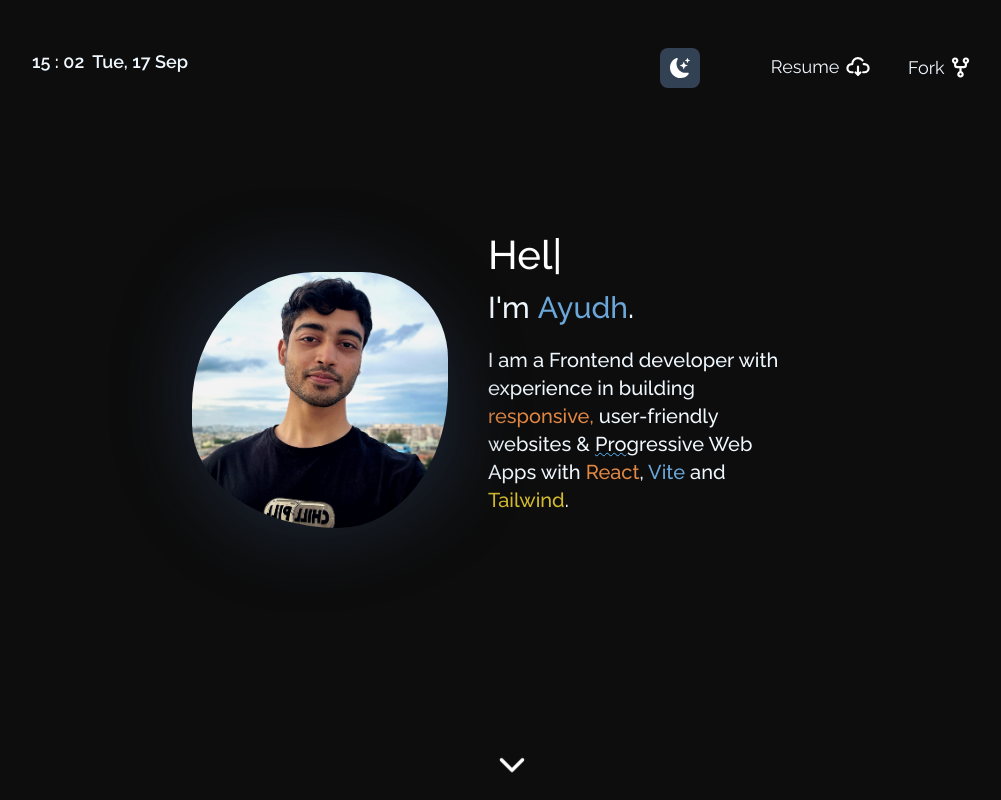
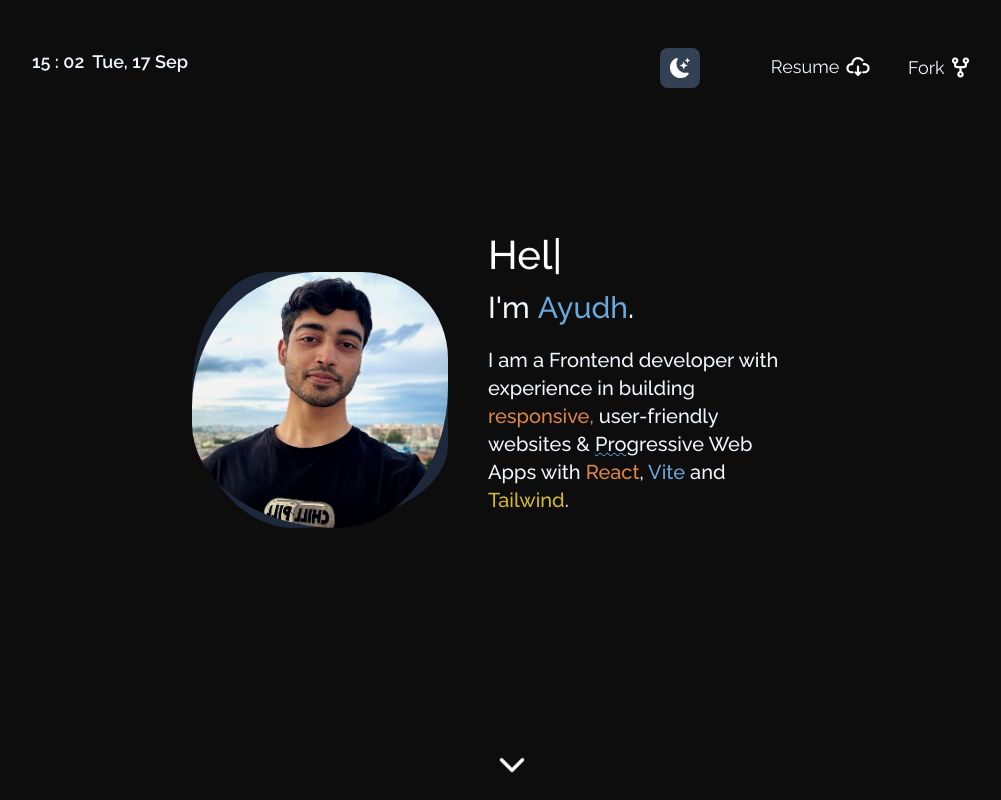
Before and after one commit to makersmecca/Portfolio, a React (Vite) app: page / in a window 1280 px wide. Shown: the top 800 px of the page, without its empty margins (128-1129 px from the left). Built offline with nearby package versions, Linux system fonts and the light colour scheme; a web font is replaced by a local one.

Commit message:
trying to fix translucent box issue on ios browsers

```diff
--- a/src/Components/DisplayPicture.jsx
+++ b/src/Components/DisplayPicture.jsx
@@ -3,22 +3,23 @@ import dispPic from "/images/displayPicture.jpg";
 
 const DisplayPicture = ({ splashStatus, isLight }) => {
   return (
-    <div>
+    <div className="relative">
       <div
         className={`${
           splashStatus
             ? "hidden"
             : isLight
-            ? "absolute bg-highlightBrown shadowBlobFadeIn transition-all ease-in-out duration-500 md:bg-opacity-50 bg-opacity-60 blur-xl"
-            : "absolute bg-slate-800 shadowBlobFadeIn transition-all ease-in-out duration-500 blur-2xl"
-        }
-        } md:h-64 md:w-64 h-44 w-44`}
+            ? "absolute bg-highlightBrown shadowBlobFadeIn transition-all ease-in-out duration-500 md:bg-opacity-50 bg-opacity-60"
+            : "absolute bg-slate-800 shadowBlobFadeIn transition-all ease-in-out duration-500"
+        } md:h-64 md:w-64 h-44 w-44 z-10`} /* Ensure this div has a lower z-index than the image */
       ></div>
       <img
         src={dispPic}
         alt="profile picture"
         className={`${
-          splashStatus ? "" : "relative"
+          splashStatus
+            ? ""
+            : "relative z-20" /* Set higher z-index to ensure proper layering */
         } animate-blob md:h-64 md:w-64 h-44 w-44`}
       />
     </div>
--- a/src/Components/profileborder.css
+++ b/src/Components/profileborder.css
@@ -57,7 +57,9 @@
   transform: translateZ(0);
   animation: shadowFadeIn 2s ease-in-out forwards,
     shadowBlob 5s ease-in-out infinite;
-  will-change: border-radius, opacity; /* iOS hardware acceleration */
+  will-change: border-radius, opacity;
+  backface-visibility: hidden; /* iOS rendering */
+  perspective: 1000px; /* Helps with 3D rendering */
 }
 
 /* Disable any default focus or highlight styling */
```
